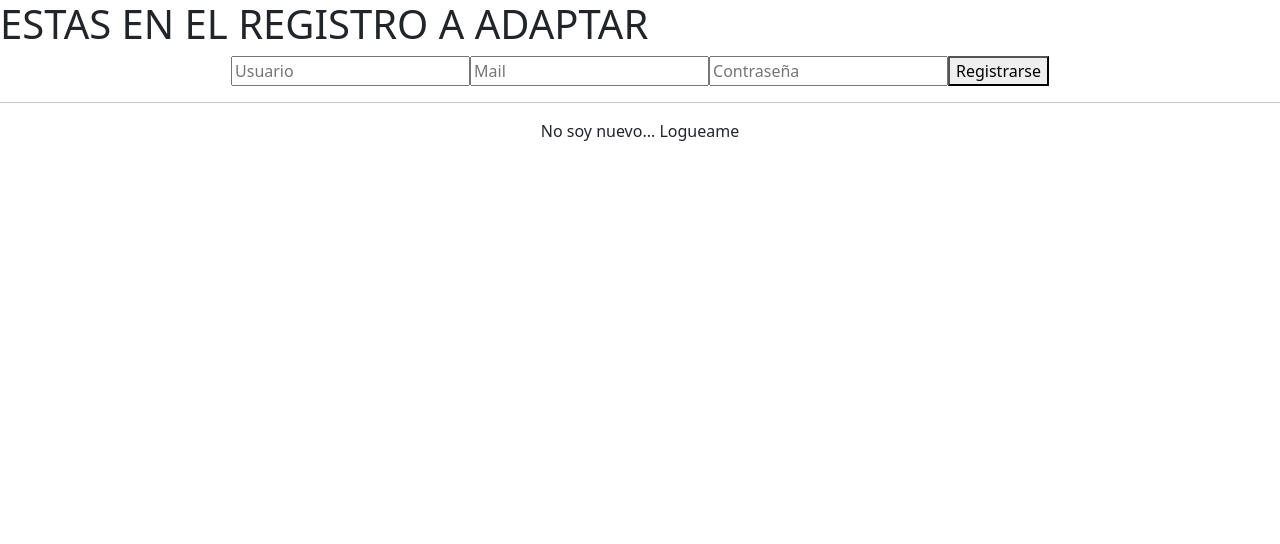
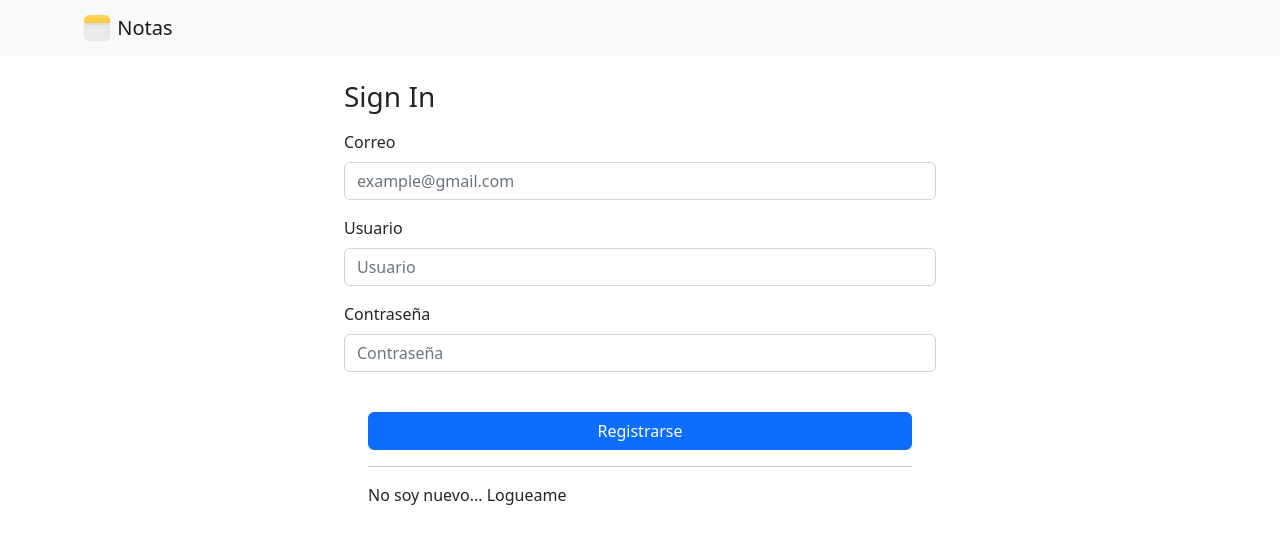
Before and after one commit to Uziano/ISPC_RD, a React (Create React App) app in the folder FRONT/react-v2/: page /registrarse in a window 1280 px wide. Shown: the top 544 px of the page. Built offline with nearby package versions, Linux system fonts and the light colour scheme.

Commit message:
Se agrego el componente NavBarLogin y se realizaron cambios de estilo en el registro

```diff
--- a/FRONT/react-v2/package.json
+++ b/FRONT/react-v2/package.json
@@ -17,6 +17,7 @@
     "react-dom": "^18.2.0",
     "react-router-dom": "^6.4.5",
     "react-scripts": "5.0.1",
+    "react-select": "^5.7.0",
     "web-vitals": "^2.1.4"
   },
   "scripts": {
--- /dev/null
+++ b/FRONT/react-v2/src/components/Navbar/NavBarLogin.js
@@ -0,0 +1,25 @@
+import Container from 'react-bootstrap/Container';
+import Navbar from 'react-bootstrap/Navbar';
+
+function BrandExample() {
+  return (
+    <>
+      <Navbar bg="light">
+        <Container>
+          <Navbar.Brand href="#home">
+          <img
+              alt=""
+              src={require("../../assets/logo.png")}
+              width="30"
+              height="30"
+              className="d-inline-block align-top"
+            />{" "}
+            Notas
+          </Navbar.Brand>
+        </Container>
+      </Navbar>
+    </>
+  );
+}
+
+export default BrandExample;
--- a/FRONT/react-v2/src/components/User/Login.js
+++ b/FRONT/react-v2/src/components/User/Login.js
@@ -1,10 +1,11 @@
-// DEPENDENCIAS
+// Dependencias
 import React, { useState } from "react";
 import { useNavigate } from "react-router-dom";
 import Nav from "react-bootstrap/Nav";
 
-// COMPONENTES
+// Componentes
 import { LoginServer } from "../../server/LoginServer";
+import NavBarLogin from "../Navbar/NavBarLogin";
 
 const Login = () => {
   const history = useNavigate();
@@ -32,6 +33,8 @@ const Login = () => {
   };
 
   return (
+    <>
+      <NavBarLogin />
       <div className="col-md-6 mx-auto p-4">
         <form onSubmit={handleSubmit}>
           <h3 className="display1 mb-3 text-left">Sign In</h3>
@@ -70,6 +73,7 @@ const Login = () => {
           </div>
         </form>
       </div>
+    </>
   );
 };
 
--- a/FRONT/react-v2/src/components/User/LoginRegistro.js
+++ b/FRONT/react-v2/src/components/User/LoginRegistro.js
@@ -1,5 +1,10 @@
+// Dependencias
 import { useState } from "react";
 import Nav from "react-bootstrap/Nav";
+import Form from "react-bootstrap/Form";
+
+// Componentes
+import NavBarLogin from "../Navbar/NavBarLogin"
 
 export default function LoginRegistro() {
   const [username, setUsername] = useState("");
@@ -24,11 +29,11 @@ export default function LoginRegistro() {
         }),
       });
       let resJson = await res.json();
-      if (res.status === 200) {
+      if (res.status === 201) {
         setUsername("");
         setMail("");
         setPassword("");
-        setMessage("User created successfully");
+        setMessage("Usuario creado correctamente.");
       } else {
         setMessage("Some error occured");
       }
@@ -39,31 +44,50 @@ export default function LoginRegistro() {
 
   return (
     <>
-    <h1>ESTAS EN EL REGISTRO A ADAPTAR</h1>
-    <div className="App">
+    <NavBarLogin />
+      <div className="col-md-6 mx-auto p-4">
         <form onSubmit={handleSubmit}>
-        <input
+          <h3 className="display1 mb-3 text-left">Sign In</h3>
+          {/* Correo */}
+          <Form.Group className="mb-3" controlId="formMail">
+            <Form.Label>Correo</Form.Label>
+            <Form.Control
+              onChange={(e) => setMail(e.target.value)}
+              type="email"
+              value={mail}
+              placeholder="example@gmail.com"
+            />
+          </Form.Group>
+
+          {/* Usuario */}
+          <Form.Group className="mb-3" controlId="formUsername">
+            <Form.Label>Usuario</Form.Label>
+            <Form.Control
+              onChange={(e) => setUsername(e.target.value)}
               type="text"
               value={username}
               placeholder="Usuario"
-          onChange={(e) => setUsername(e.target.value)}
             />
-        <input
-          type="text"
-          value={mail}
-          placeholder="Mail"
-          onChange={(e) => setMail(e.target.value)}
-        />
-        <input
+          </Form.Group>
+
+          {/*Contraseña*/}
+          <Form.Group className="mb-3" controlId="formPassword">
+            <Form.Label>Contraseña</Form.Label>
+            <Form.Control
+              onChange={(e) => setPassword(e.target.value)}
               type="password"
               value={password}
               placeholder="Contraseña"
-          onChange={(e) => setPassword(e.target.value)}
             />
+          </Form.Group>
 
-        <button type="submit">Registrarse</button>
+          <div className="d-grid p-4">
+            <button type="submit" className="btn btn-primary">
+              Registrarse
+            </button>
             <hr></hr>
             <Nav.Link href="/login">No soy nuevo... Logueame</Nav.Link>
+          </div>
 
           <div className="message">{message ? <p>{message}</p> : null}</div>
         </form>
```
Also changed, not shown: 1 other file (tests, documents, lock files or other folders). Lines whose indentation alone changed are shown as unchanged.
